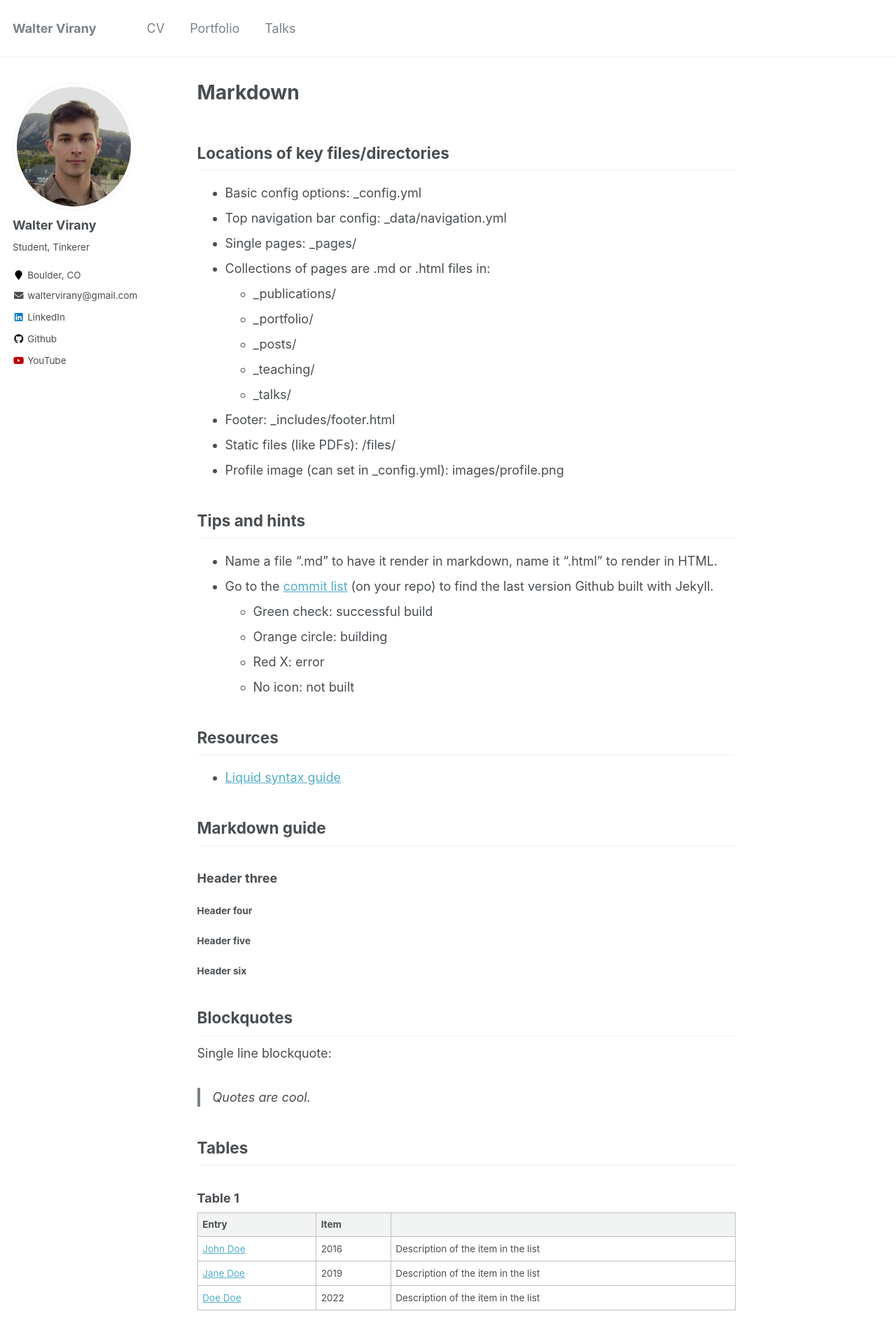
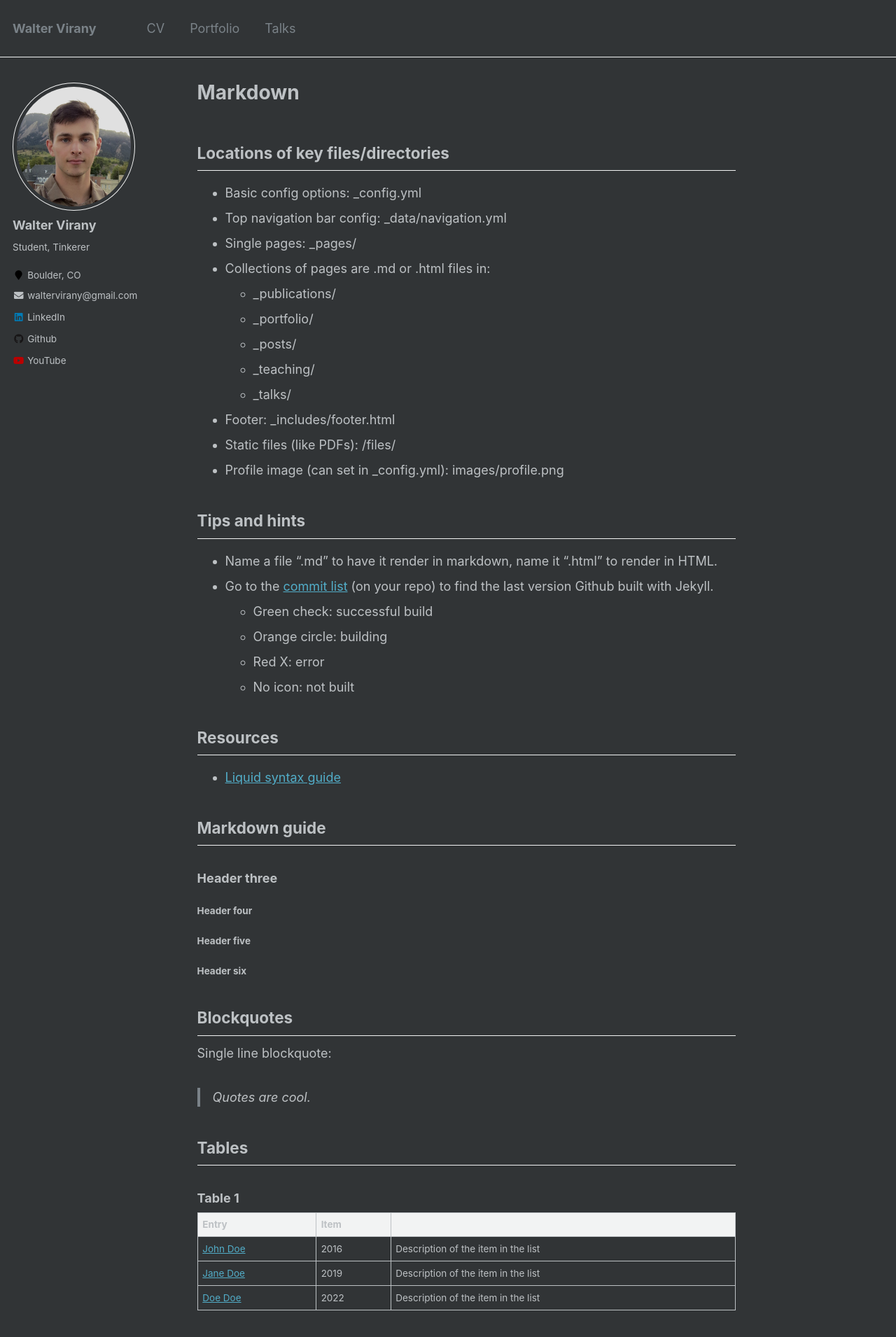
Before and after one commit to wvirany/wvirany.github.io, a Jekyll site: the page built from _pages/markdown.md, in a window 1280 px wide. Shown: the top 1910 px of the page at 70% size. Built offline with Jekyll 4.4.1, drawn with Linux system fonts in a browser that asks for light colours.

Commit message:
Dark theme

```diff
--- a/_sass/_variables.scss
+++ b/_sass/_variables.scss
@@ -54,11 +54,11 @@ $darkerer-gray              : mix(#000, $gray, 80%);
 $light-gray                 : mix(#fff, $gray, 50%);
 $lighter-gray               : mix(#fff, $gray, 90%);
 
-$body-color                 : #fff; //$darkerer-gray;
-$background-color           : #fff; //$darkerer-gray;
+$body-color                 : $darker-gray; //$darkerer-gray;
+$background-color           : $darker-gray; //$darkerer-gray;
 $code-background-color      : #fafafa;
 $code-background-color-dark : $light-gray;
-$text-color                 : $dark-gray;
+$text-color                 : $light-gray;
 $border-color               : $lighter-gray;
 
 $primary-color              : #7a8288;
```
